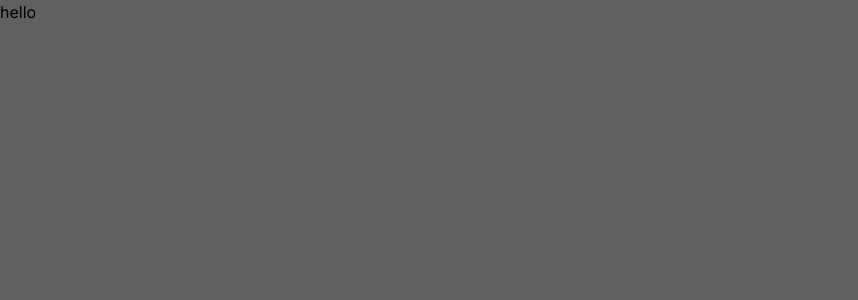
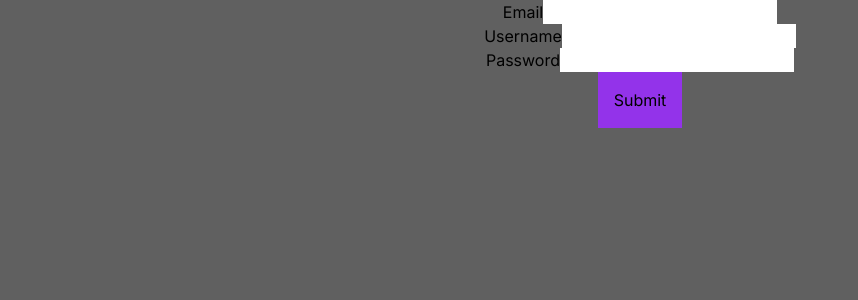
Before and after one commit to asadsid95/react-nextjs, a Next.js app: page / in a window 1280 px wide. Shown: the top 300 px of the page, without its empty margins (0-858 px from the left). Built offline with nearby package versions, Linux system fonts and the light colour scheme.

Commit message:
managed to add cookie from route handler and read it in client; #4 #5

```diff
--- /dev/null
+++ b/app/api/auth_session/route.js
@@ -0,0 +1,16 @@
+import { NextResponse } from "next/server";
+import { cookies } from "next/headers";
+
+export async function POST(req) {
+
+  cookies().set("hello", "ummmm");
+    cookies().
+  try {
+    const data = await req.json();
+
+    console.log(data);
+    return NextResponse.json({ message: "success" }, { data });
+  } catch (err) {
+    console.log("[SERVER_ERROR]", err);
+  }
+}
--- a/app/page.js
+++ b/app/page.js
@@ -3,9 +3,13 @@
 import Auth from "@/components/auth";
 import AuthSession from "@/components/auth_session";
 
+// import { cookies } from "next/headers";
+
 export default function Home() {
+  // cookies().set("hello", "ummmm");
+
   return (
-    // <Auth />;
+    // <Auth />
     <AuthSession />
   );
 }
--- a/components/auth.jsx
+++ b/components/auth.jsx
@@ -23,6 +23,8 @@ export default function Auth() {
       const formData = new FormData(e.target);
 
       const refined_formData = Object.fromEntries(formData.entries());
+
+      console.log(refined_formData);
 
       const response = await axios.post("/api/auth", refined_formData);
 
--- a/components/auth_session.jsx
+++ b/components/auth_session.jsx
@@ -1,3 +1,71 @@
+"use client";
+
+import axios from "axios";
+import { useState } from "react";
+// import { cookies } from "next/headers";
+
 export default function AuthSession() {
-  return <div>hello</div>;
+  const [formData, setFormData] = useState({
+    email: "",
+    username: "",
+    password: "",
+  });
+
+  async function onSubmit(e) {
+    e.preventDefault();
+
+    const formData = new FormData(e.target);
+    const refined_formData = Object.fromEntries(formData.entries());
+
+    // console.log(refined_formData);
+    try {
+      await axios.post("/api/auth_session", refined_formData);
+
+      console.log(document.cookie);
+    } catch (err) {
+      console.log("[ROUTE_HANDLER_ERROR]: ", err);
+    }
+  }
+
+  return (
+    <form
+      onSubmit={onSubmit}
+      className="flex flex-col items-center justify-center "
+    >
+      <div>
+        <label>Email</label>
+        <input
+          name="email"
+          type="text"
+          value={formData.email}
+          onChange={(e) => setFormData({ ...formData, email: e.target.value })}
+        />
+      </div>
+      <div>
+        <label>Username</label>
+        <input
+          name="username"
+          type="text"
+          value={formData.username}
+          onChange={(e) =>
+            setFormData({ ...formData, username: e.target.value })
+          }
+        />
+      </div>
+      <div>
+        <label>Password</label>
+        <input
+          name="password"
+          type="password"
+          value={formData.password}
+          onChange={(e) =>
+            setFormData({ ...formData, password: e.target.value })
+          }
+        />
+      </div>
+      <button type="submit" className="p-4 bg-purple-600">
+        Submit
+      </button>
+    </form>
+  );
 }
```
